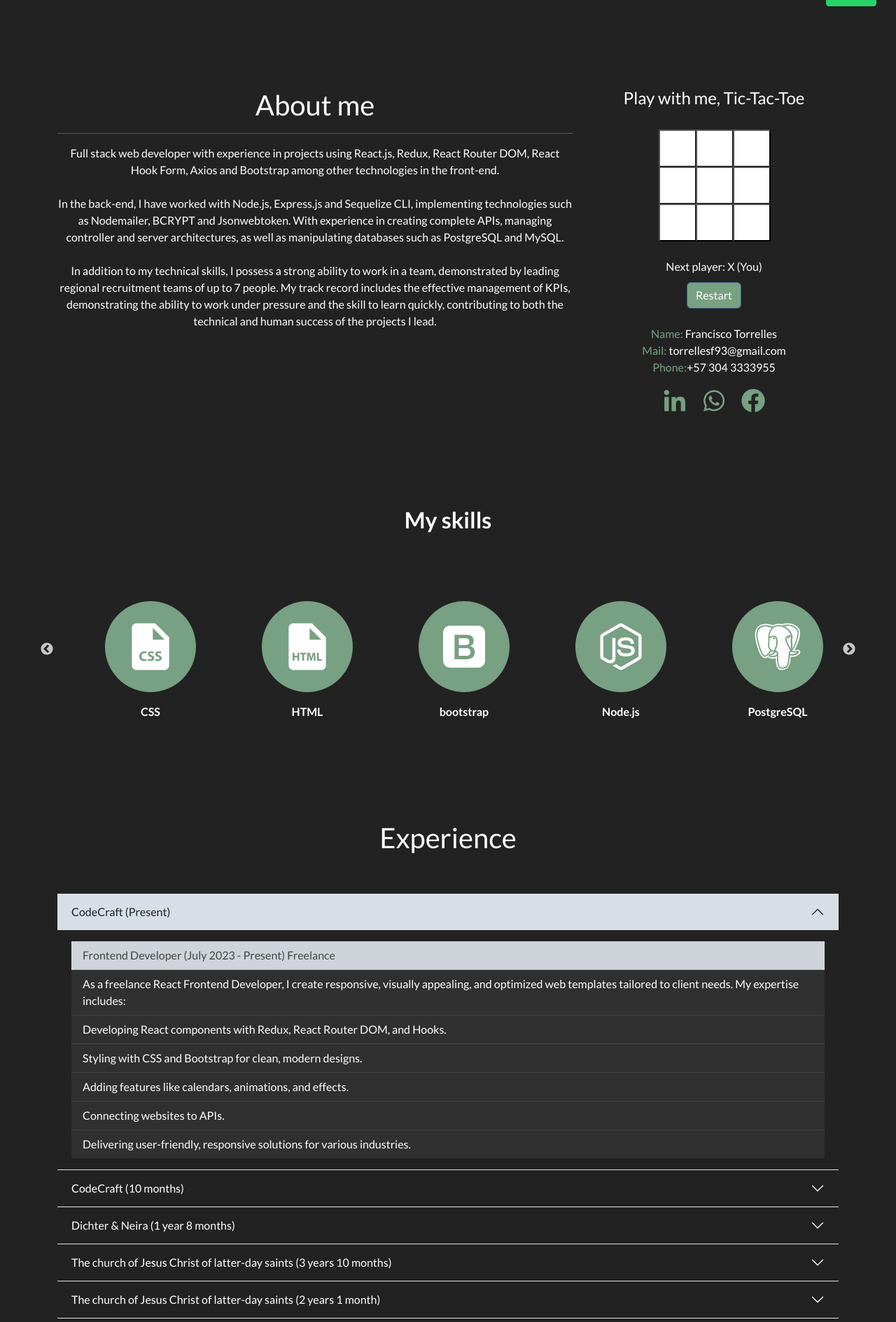
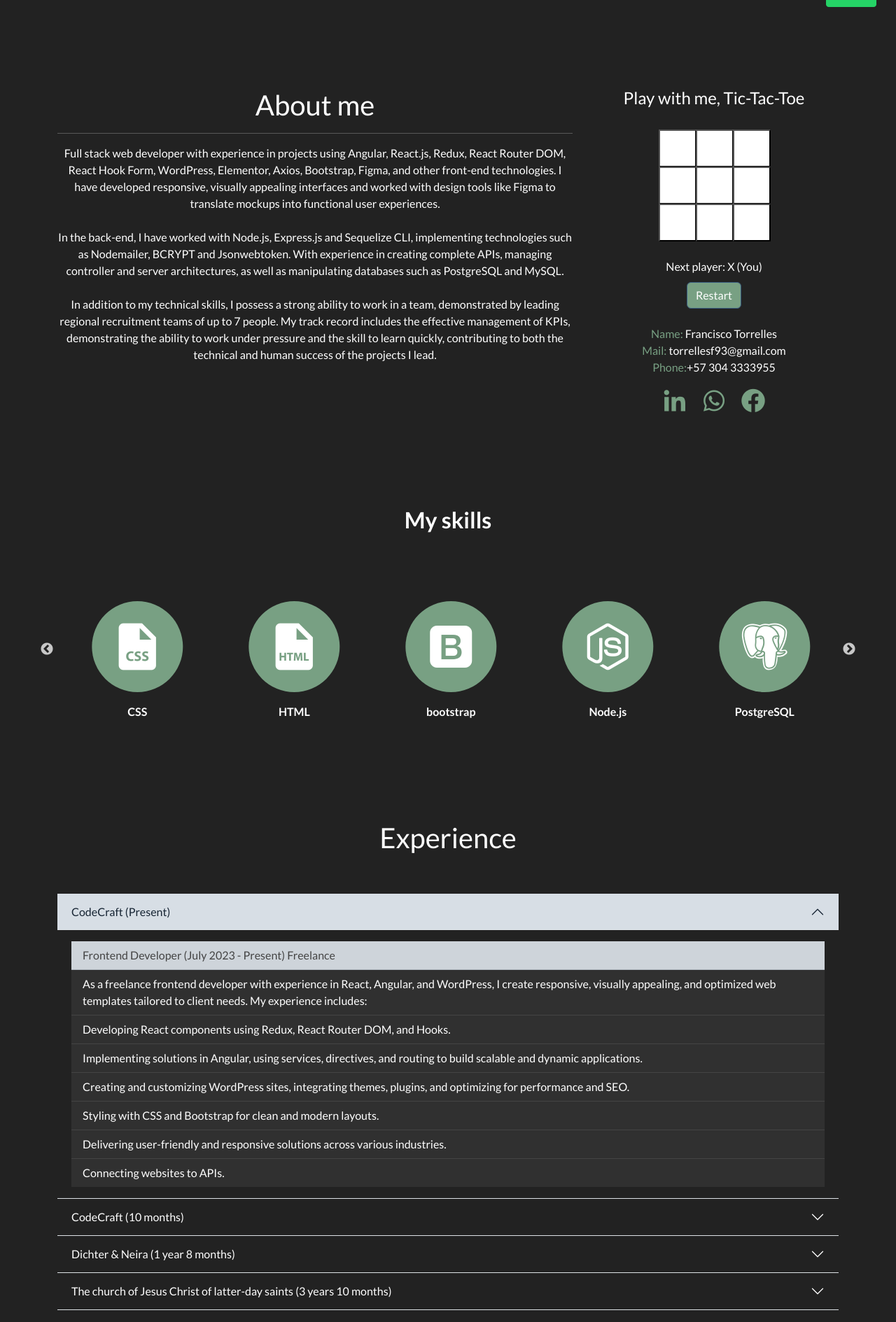
Before and after one commit to ftorrelles/my_portfolio, a React (Vite) app: page /#/ in a window 1280 px wide. Shown: the part 764-2653 px from the top of the page at 70% size. Built offline with nearby package versions, Linux system fonts and the light colour scheme.

Commit message:
add updates

```diff
--- a/src/components/ContentAbout.jsx
+++ b/src/components/ContentAbout.jsx
@@ -35,8 +35,11 @@ const ContentAbout = () => {
                 ref={ref}
               >
                 Full stack web developer with experience in projects using
-                React.js, Redux, React Router DOM, React Hook Form, Axios and
-                Bootstrap among other technologies in the front-end. <br />
+                Angular, React.js, Redux, React Router DOM, React Hook Form,
+                WordPress, Elementor, Axios, Bootstrap, Figma, and other
+                front-end technologies. I have developed responsive, visually
+                appealing interfaces and worked with design tools like Figma to
+                translate mockups into functional user experiences. <br />
                 <br /> In the back-end, I have worked with Node.js, Express.js
                 and Sequelize CLI, implementing technologies such as Nodemailer,
                 BCRYPT and Jsonwebtoken. With experience in creating complete
--- a/src/components/ContentExperience.jsx
+++ b/src/components/ContentExperience.jsx
@@ -32,26 +32,33 @@ const ContentExperience = () => {
                   Frontend Developer (July 2023 - Present) Freelance
                 </ListGroup.Item>
                 <ListGroup.Item>
-                  As a freelance React Frontend Developer, I create responsive,
-                  visually appealing, and optimized web templates tailored to
-                  client needs. My expertise includes:
+                  As a freelance frontend developer with experience in React,
+                  Angular, and WordPress, I create responsive, visually
+                  appealing, and optimized web templates tailored to client
+                  needs. My experience includes:
                 </ListGroup.Item>
                 <ListGroup.Item>
-                  Developing React components with Redux, React Router DOM, and
+                  Developing React components using Redux, React Router DOM, and
                   Hooks.
                 </ListGroup.Item>
                 <ListGroup.Item>
-                  Styling with CSS and Bootstrap for clean, modern designs.
+                  Implementing solutions in Angular, using services, directives,
+                  and routing to build scalable and dynamic applications.
                 </ListGroup.Item>
                 <ListGroup.Item>
-                  Adding features like calendars, animations, and effects.
+                  Creating and customizing WordPress sites, integrating themes,
+                  plugins, and optimizing for performance and SEO.
+                </ListGroup.Item>
+                <ListGroup.Item>
+                  Styling with CSS and Bootstrap for clean and modern layouts.
+                </ListGroup.Item>
+                <ListGroup.Item>
+                  Delivering user-friendly and responsive solutions across
+                  various industries.
                 </ListGroup.Item>
                 <ListGroup.Item>Connecting websites to APIs.</ListGroup.Item>
-                <ListGroup.Item>
-                  Delivering user-friendly, responsive solutions for various
-                  industries.
-                </ListGroup.Item>
               </ListGroup>
+              <ListGroup.Item></ListGroup.Item>
             </Accordion.Body>
           </Accordion.Item>
           <Accordion.Item eventKey="1">
--- a/src/components/ContentHome.jsx
+++ b/src/components/ContentHome.jsx
@@ -21,10 +21,11 @@ const ContentHome = () => {
               <Typewriter
                 options={{
                   strings: [
-                    "Full-Stack Web Development",
+                    "Frontend Web Development",
                     "JavaScript",
                     "React.js",
                     "Node.js with Express.js",
+                    "WordPress and Elementor",
                     "HTML and CSS",
                     "Sequelize, PostgreSQL, and MySQL",
                     "Power BI",
--- a/src/components/ContentPortfolio.jsx
+++ b/src/components/ContentPortfolio.jsx
@@ -27,7 +27,7 @@ const ContentPortfolio = () => {
       description: "Development of a landing page for a therapist.",
       technologies: "React, Javascript y CSS",
       image: "/portfolio4.png",
-      url: "https://terapuetajuliocesar.netlify.app/",
+      url: "https://fundacionadicciones.com/",
     },
     {
       title: "Biupoll",
@@ -50,7 +50,7 @@ const ContentPortfolio = () => {
       description: "Development of a landing page for an internet company.",
       technologies: "React, Javascript y CSS",
       image: "/portfolio3.png",
-      url: "https://netbar.netlify.app/",
+      url: "https://netbartelecom.com/",
     },
     {
       title: "Torrelles dev",
```
